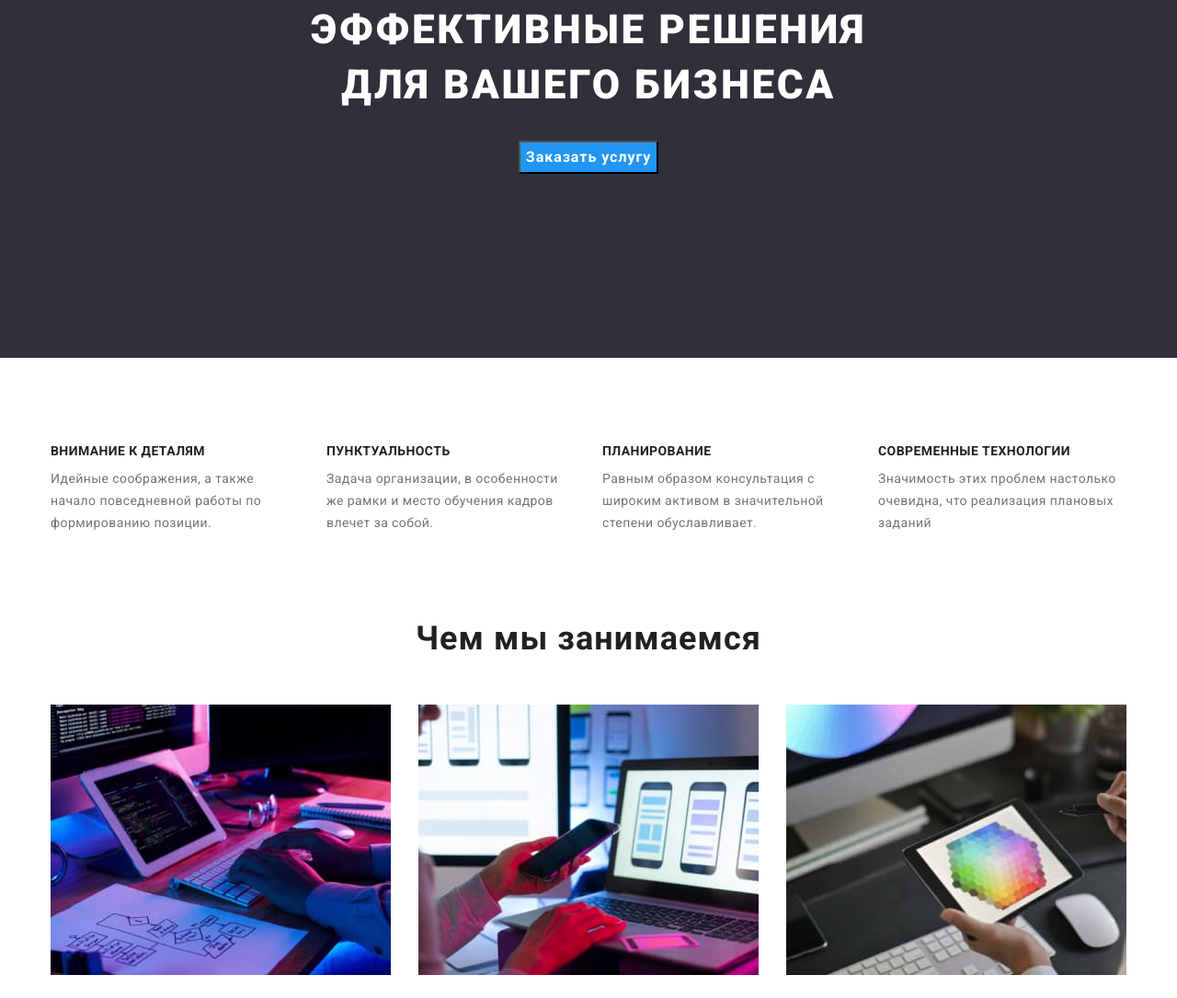
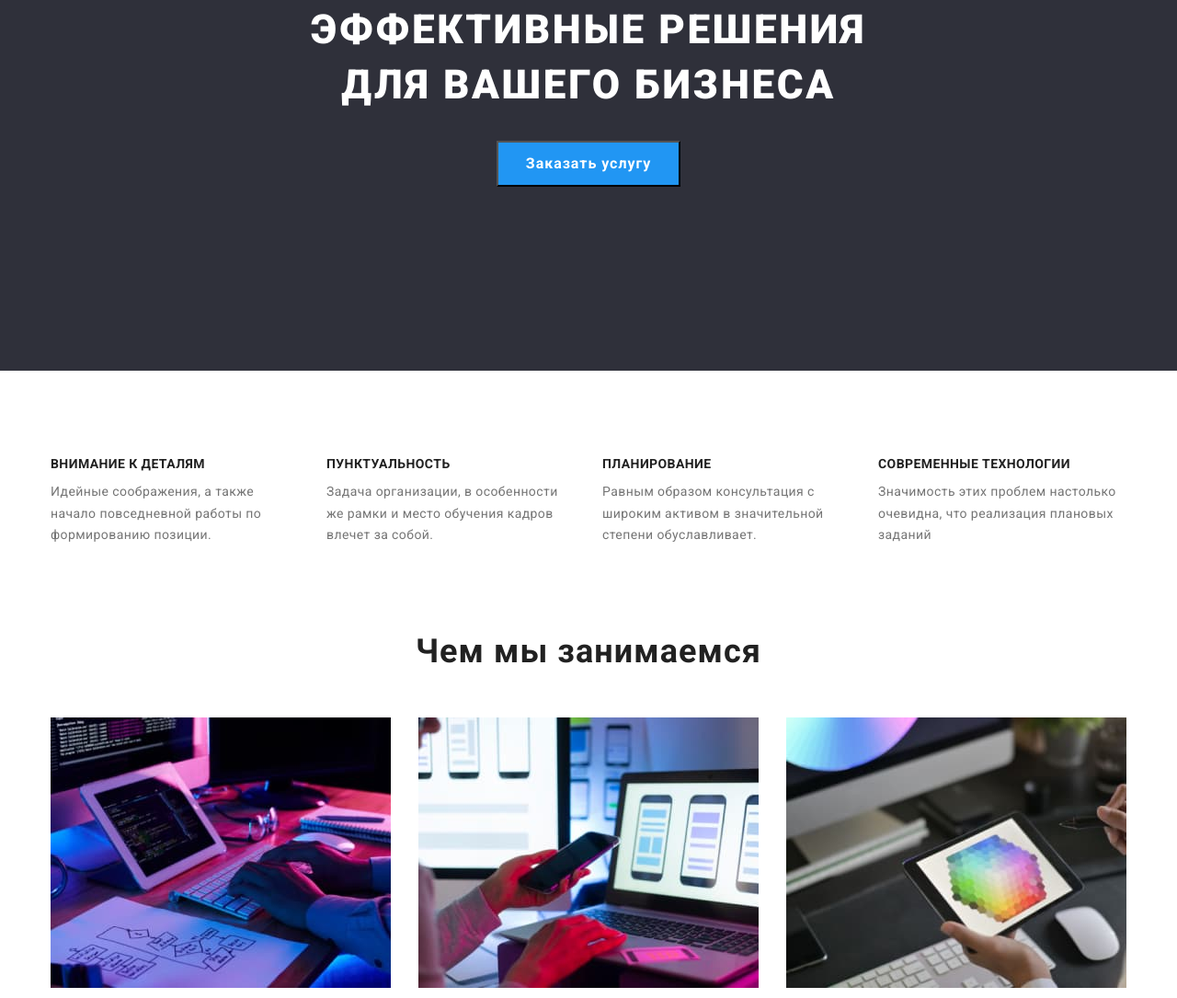
Before and after one commit to Sava12012/goit-markup-hw-03, a plain HTML site: page index.html in a window 1280 px wide. Shown: the part 278-1363 px from the top of the page at 92% size. Drawn offline with nearby package versions, Linux system fonts and the light colour scheme.

Commit message:
0.18
знінені марджени на падінги в проєкті

```diff
--- a/css/styles.css
+++ b/css/styles.css
@@ -131,6 +131,9 @@ color: #212121;
  .hero{
   background-color: #2F303A;
   text-align: center;
+  padding-top: 200px;
+  padding-bottom: 200px;
+
 
  }
  .hero-h1{
@@ -141,7 +144,7 @@ line-height: 1.36;
 text-align: center;
 letter-spacing: 0.06em;
 color: #FFFFFF;
-padding-top: 200px;
+
  }
 .hero .button{
   font-family: "roboto", sans-serif;
@@ -153,7 +156,8 @@ padding-top: 200px;
   background-color: #2196f3;
   cursor: pointer;
   margin-top: 30px;
-  margin-bottom: 200px;
+  width: 200px;
+  height: 50px;
 }
 
 .hero .button:hover,
@@ -162,6 +166,10 @@ padding-top: 200px;
 }
 
 /* Peculiarities section */
+
+.peculiarities{
+  padding-top: 94px;
+}
 
 .about-h3{
 font-family:'Roboto'; sans-serif;
@@ -183,7 +191,6 @@ margin-top: 10px;
 
 .about-container{
   display: flex;
-  margin-top: 94px;
 }
 .list .about-item{
   margin-right: 30px;
@@ -196,6 +203,11 @@ margin-right: 0;
 
 /* Services section */
 
+.services{
+  padding-top: 94px;
+  padding-bottom: 94px;
+}
+
 .services-h2{
 font-family: 'Roboto'; sans-serif;
 font-weight: 700;
@@ -204,7 +216,6 @@ line-height: 1.16;
 text-align: center;
 letter-spacing: 0.03em;
 color: #212121;
-padding-top: 94px;
 }
 
 .services-list{
@@ -219,13 +230,13 @@ padding-top: 94px;
 /* Team section */
 .team{
   background-color: #F5F4FA;
-  margin-top: 94px;
+  padding-top: 94px;
+  padding-bottom: 94px;
 }
 
 .team-list{
-  padding-top: 50px;
+  margin-top: 50px;
   display: flex;
-  padding-bottom: 94px;
 }
 
 .team-item{
```
